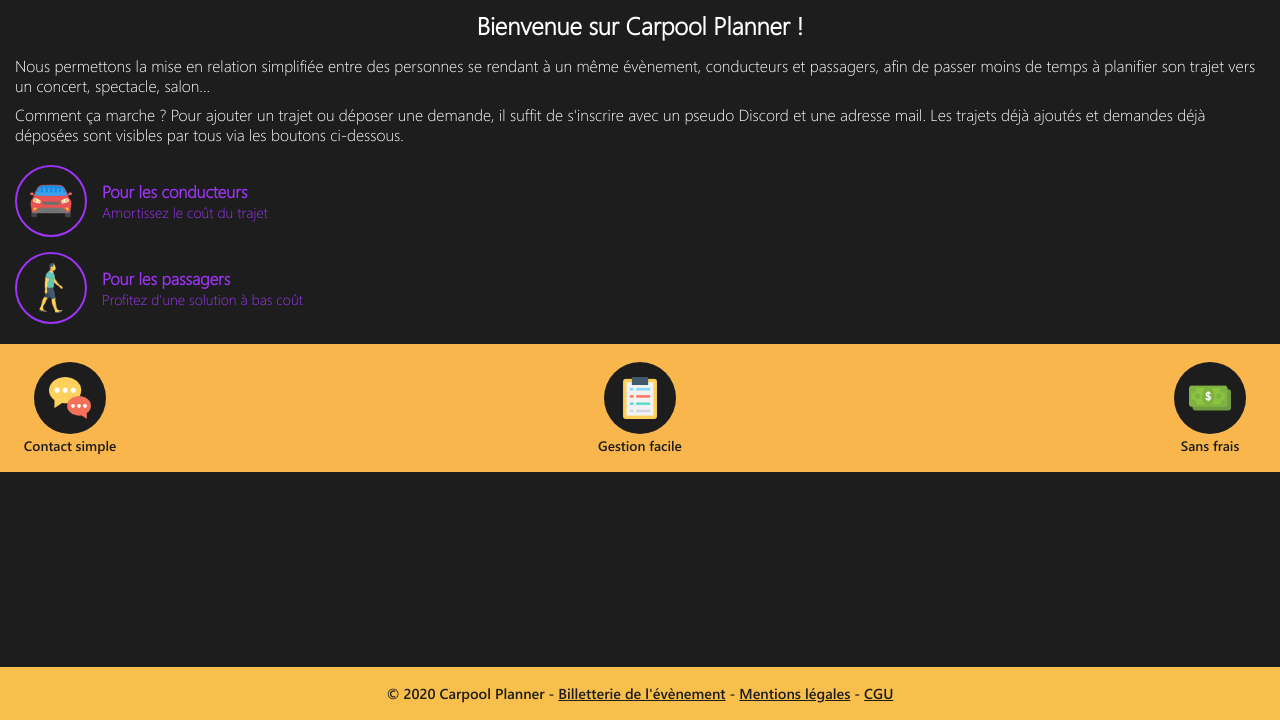
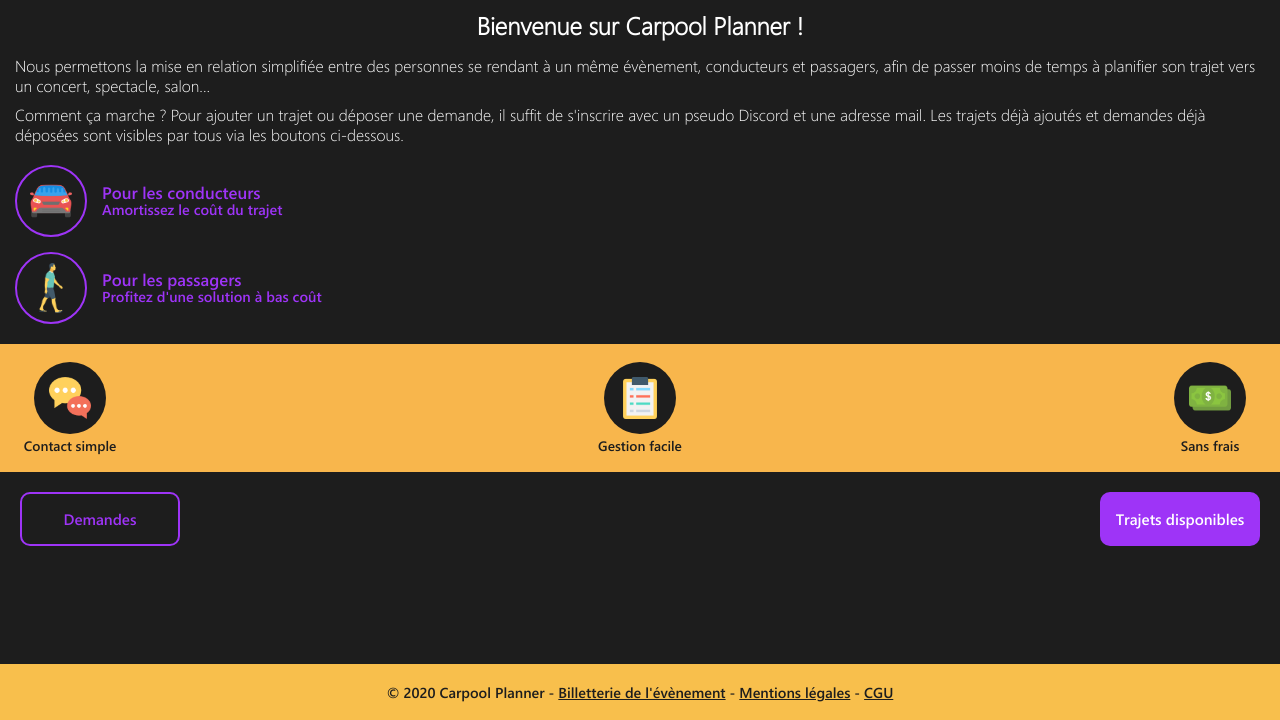
Before and after one commit to LilianLem/carpool-planner, a PHP site: page / in a window 1280 px wide. Shown: the part 80-800 px from the top of the page. Run offline with PHP 8.4, Linux system fonts and the light colour scheme.

Commit message:
MVC | View Home : ajout des boutons et modification bordure du footer

```diff
--- a/static/css/style.css
+++ b/static/css/style.css
@@ -129,11 +129,6 @@
 
 /* Page d'accueil */
 
-#home *
-{
-	font-family: 'WeblySleek UI Light', 'Open Sans', sans-serif;
-}
-
 #home #intro
 {
 	margin: auto 15px;
@@ -141,6 +136,7 @@
 
 #home #intro *
 {
+	font-family: 'WeblySleek UI Light', 'Open Sans', sans-serif;
 	font-size: 16px;
 	line-height: 1.3rem;
 }
@@ -189,6 +185,7 @@
 	flex-direction: column;
 	justify-content: center;
 	margin-left: 15px;
+	font-family: 'WeblySleek UI Light', 'Open Sans', sans-serif;
 	color: #9E34F7;
 }
 
@@ -228,6 +225,42 @@
 	font-family: 'WeblySleek UI Semibold', 'Open Sans', sans-serif;
 	font-size: 0.9rem;
 	margin-top: 5px;
+}
+
+#home #buttons
+{
+	display: flex;
+	justify-content: space-between;
+	margin: 20px 20px;
+}
+
+#home #buttons .home-link-button
+{
+	display: flex;
+	justify-content: center;
+	align-items: center;
+	width: 160px;
+	height: 54px;
+	background-color: #9e34f7;
+	border-radius: 10px;
+	text-decoration: none;
+}
+
+#home #buttons .home-link-button p
+{
+	font-size: 1rem;
+}
+
+#home #buttons .home-link-button.transparent
+{
+	background-color: rgba(0, 0, 0, 0);
+	border: 2px solid #9e34f7;
+	color: #9e34f7;
+}
+
+#body-home footer
+{
+	border: none;
 }
 
 /* Page liste des propositions */
--- a/view/Home.php
+++ b/view/Home.php
@@ -8,7 +8,7 @@
 		<meta name="robots" content="noindex"/>
 	</head>
 
-	<body>
+	<body id="body-home">
 		<header>
 			<div id="nav-mobile-open">
 				<img src="static/img/icons/mobile-menu.png" alt="Menu mobile" />
@@ -61,6 +61,11 @@
                     <p>Sans frais</p>
                 </div>
             </div>
+
+            <div id="buttons">
+                <a href="index.php?action=showRequests" class="home-link-button transparent"><p>Demandes</p></a>
+                <a href="index.php?action=showProposals" class="home-link-button"><p>Trajets disponibles</p></a>
+            </div>
 		</main>
 
 		<footer>
```
